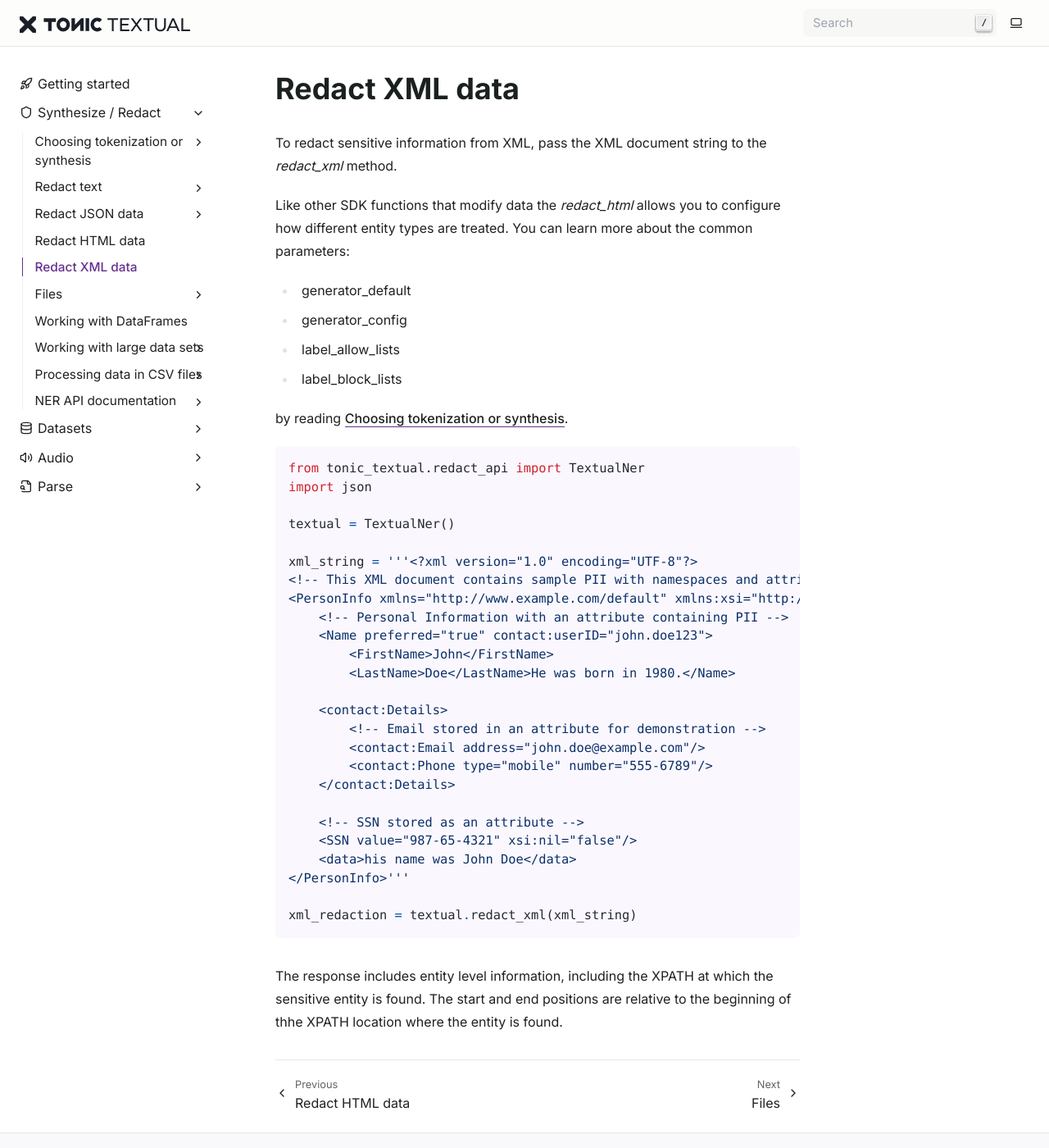
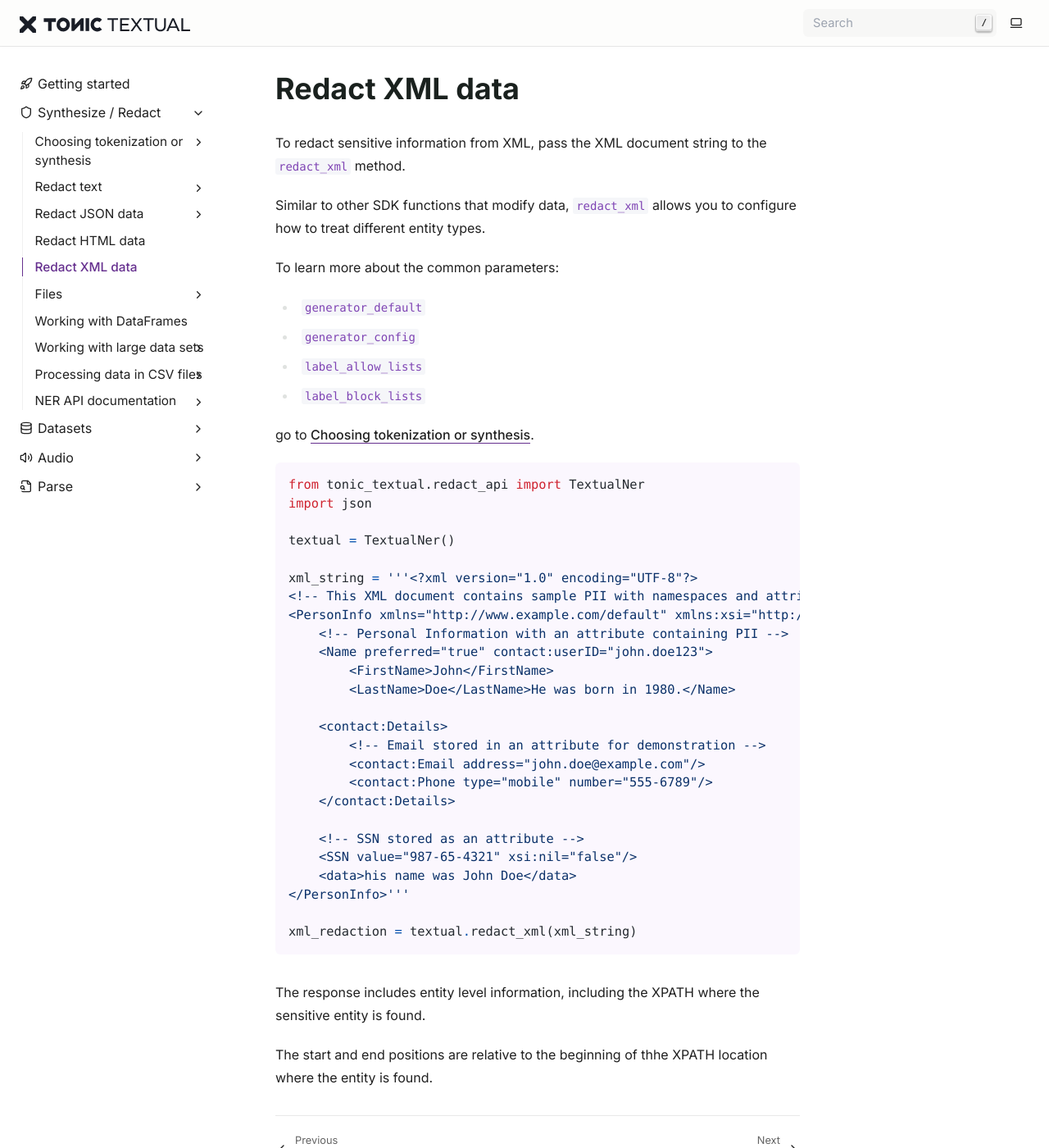
Before and after one commit to TonicAI/textual, a Sphinx documentation site: the page built from docs/source/redact/redacting_xml.rst, in a window 1280 px wide and 1400 px high. Shown: the whole window at 82% size. Built offline with Sphinx 7.4.7, drawn with Linux system fonts in a browser that asks for light colours.

Commit message:
Update redacting_xml.rst

```diff
--- a/docs/source/redact/redacting_xml.rst
+++ b/docs/source/redact/redacting_xml.rst
@@ -1,15 +1,17 @@
 Redact XML data
 ================
-To redact sensitive information from XML, pass the XML document string to the `redact_xml` method.
+To redact sensitive information from XML, pass the XML document string to the ``redact_xml`` method.
 
-Like other SDK functions that modify data the `redact_html` allows you to configure how different entity types are treated.  You can learn more about the common parameters:
+Similar to other SDK functions that modify data, ``redact_xml`` allows you to configure how to treat different entity types.
 
-* generator_default
-* generator_config
-* label_allow_lists
-* label_block_lists
+To learn more about the common parameters:
 
-by reading :ref:`redact-config`.
+* ``generator_default``
+* ``generator_config``
+* ``label_allow_lists``
+* ``label_block_lists``
+
+go to :ref:`redact-config`.
 
 .. code-block:: python
 
@@ -39,4 +41,6 @@ by reading :ref:`redact-config`.
 
     xml_redaction = textual.redact_xml(xml_string)
 
-The response includes entity level information, including the XPATH at which the sensitive entity is found. The start and end positions are relative to the beginning of thhe XPATH location where the entity is found.
+The response includes entity level information, including the XPATH where the sensitive entity is found.
+
+The start and end positions are relative to the beginning of thhe XPATH location where the entity is found.
```
